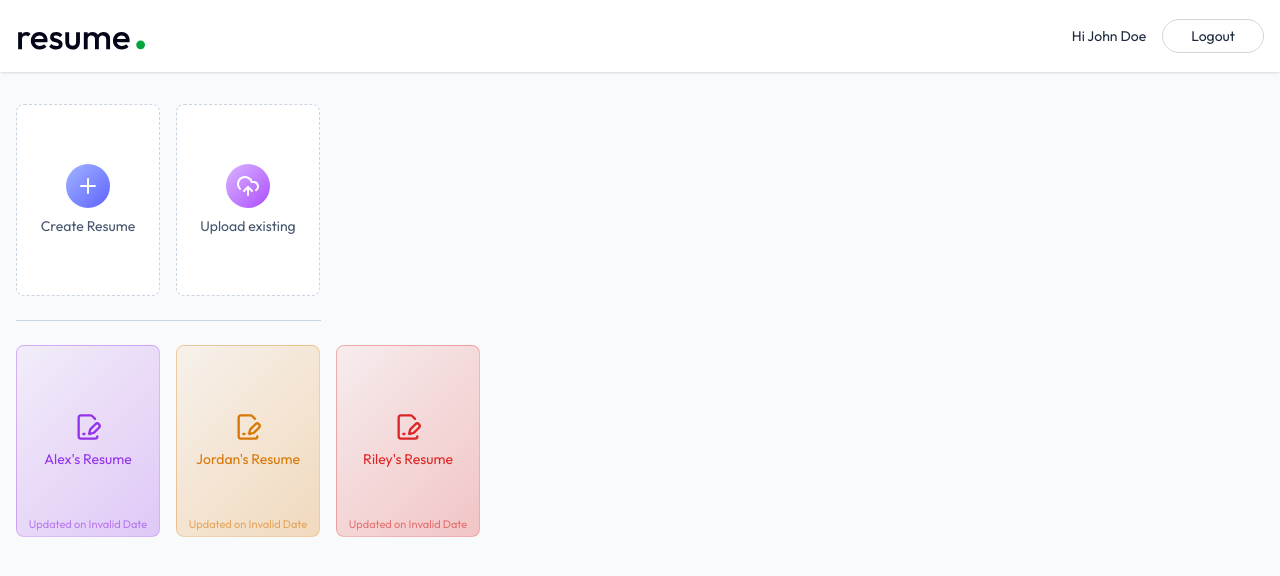
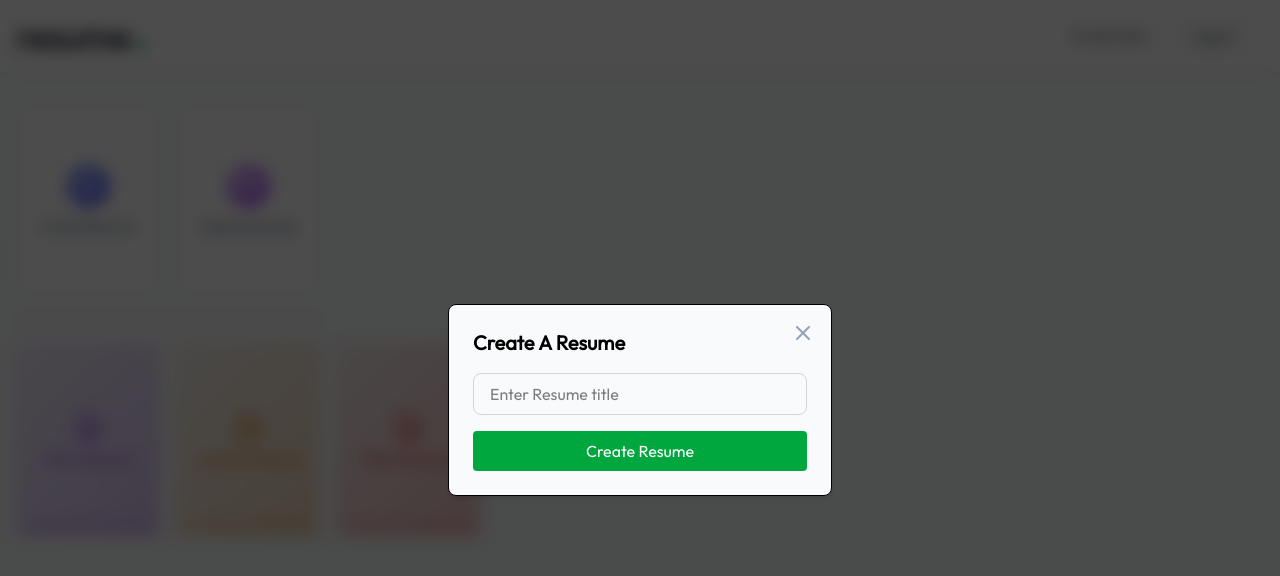
Before and after one commit to anishdass/resume-builder, a React (Vite) app in the folder client/: page /app in a window 1280 px wide. Both pictures are taken after a click on the button "Create Resume". Shown: the top 576 px of the page. Built offline with nearby package versions, Linux system fonts and the light colour scheme.

Commit message:
Create Resume functionality completed

```diff
--- a/client/src/index.css
+++ b/client/src/index.css
@@ -9,4 +9,10 @@
   button {
     @apply cursor-pointer;
   }
+  input:not([type="checkbox"]) {
+    @apply outline-none focus:ring border border-gray-300 focus:ring-blue-300 focus:border-blue-300 rounded-lg;
+  }
+  textarea {
+    @apply outline-none focus:ring border border-gray-300 focus:ring-blue-300 focus:border-blue-300 rounded-lg resize-none;
+  }
 }
--- a/client/src/pages/Dashboard.jsx
+++ b/client/src/pages/Dashboard.jsx
@@ -4,16 +4,30 @@
   PlusIcon,
   TrashIcon,
   UploadCloudIcon,
+  XIcon,
 } from "lucide-react";
 import React, { useEffect, useState } from "react";
 import { dummyResumeData } from "../assets/assets";
+import { useNavigate } from "react-router-dom";
 
 const Dashboard = () => {
   const colors = ["#9333ea", "#d97706", "#dc2626", "#0284c7", "#16a34a"];
   const [allResumes, setAllResumes] = useState([]);
+  const [showCreateResume, setShowCreateResume] = useState(false);
+  const [showUploadResume, setShowUploadResume] = useState(false);
+  const [title, setTitle] = useState("");
+  const [resume, setResume] = useState(null);
+  const [editResumeId, setEditResumeId] = useState("");
+  const navigate = useNavigate();
 
   const loadAllResumes = async () => {
     setAllResumes(dummyResumeData);
+  };
+
+  const createResume = async (e) => {
+    e.preventDefault();
+    setShowCreateResume(false);
+    navigate(`/app/builder/res123`);
   };
 
   useEffect(() => {
@@ -27,7 +41,9 @@
           Welcome, John Doe
         </p>
         <div className=' flex gap-4'>
-          <button className=' w-full bg-white sm:max-w-36 h-48 flex flex-col items-center justify-center rounded-lg gap-2 text-slate-600 border border-dashed border-slate-300 group hover:border-indigo-500 hover:shadow-lg transition-all duration-300 cursor-pointer'>
+          <button
+            onClick={() => setShowCreateResume(true)}
+            className=' w-full bg-white sm:max-w-36 h-48 flex flex-col items-center justify-center rounded-lg gap-2 text-slate-600 border border-dashed border-slate-300 group hover:border-indigo-500 hover:shadow-lg transition-all duration-300 cursor-pointer'>
             <PlusIcon className=' size-11 transition-all duration-300 p-2.5 bg-gradient-to-br from-indigo-300 to-indigo-500 text-white rounded-full' />
             <p className=' text-sm group-hover:text-indigo-600 transition-all duration-300'>
               Create Resume
@@ -41,6 +57,7 @@
           </button>
         </div>
         <hr className=' border-slate-300 my-6 sm:w-[305px]' />
+
         <div className=' grid grid-cols-2 sm:flex flex-wrap gap-4'>
           {allResumes.map((resume, index) => {
             const baseColor = colors[index % colors.length];
@@ -76,6 +93,35 @@
             );
           })}
         </div>
+
+        {showCreateResume && (
+          <form
+            onSubmit={createResume}
+            onClick={() => setShowCreateResume(false)}
+            className=' fixed inset-0 bg-black/70 backdrop-blur bg-opacity-50 z-10 flex items-center justify-center'>
+            <div
+              className=' relative bg-slate-50 border shadow-md rounded-lg w-full max-w-sm p-6'
+              onClick={(e) => e.stopPropagation()}>
+              <h2 className=' text-xl font-bold mb-4'>Create A Resume</h2>
+              <input
+                type='text'
+                placeholder='Enter Resume title'
+                className=' w-full px-4 py-2 mb-4 focus:border-green-600 ring-green-600'
+                required
+              />
+              <button className=' w-full py-2 bg-green-600 text-white rounded hover:bg-green-700 transition-colors'>
+                Create Resume
+              </button>
+              <XIcon
+                className=' absolute top-4 right-4 text-slate-400 hover:text-slate-600 cursor-pointer transition-colors'
+                onClick={() => {
+                  setShowCreateResume(false);
+                  setTitle("");
+                }}
+              />
+            </div>
+          </form>
+        )}
       </div>
     </div>
   );
```
